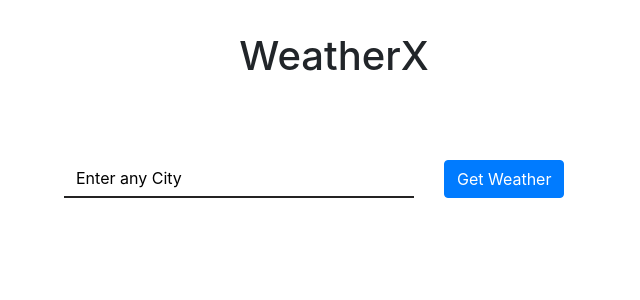
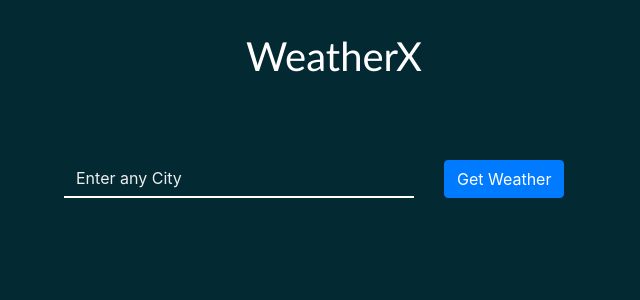
Before and after one commit to eshaan007/WeatherX, a React (Create React App) app: page / in a window 1280 px wide. Shown: the top 300 px of the page, without its empty margins (306-946 px from the left). Built offline with nearby package versions, Linux system fonts and the light colour scheme.

Commit message:
:sparkles:

```diff
--- a/src/App.css
+++ b/src/App.css
@@ -1,3 +1,5 @@
+* {background-color: rgb(3, 41, 51)}
+
 .App {
   text-align: center;
 }
@@ -10,15 +12,12 @@
   align-items: center;
   justify-content: center;
   font-size: calc(10px + 2vmin);
-  color: rgb(17, 16, 16);
 }
 
-.App-Body {
-  /* background-color: rgb(255, 255, 255); */
-  background-color: linear-gradient(black, white);
-}
 
 .heading {
+  font-family: 'Gill Sans', 'Gill Sans MT', Calibri, 'Trebuchet MS', sans-serif;
+  color: white;
   padding: 2rem;
   display: flex;
   justify-content: center;
--- a/src/App.js
+++ b/src/App.js
@@ -42,7 +42,7 @@ class App extends React.Component {
   get_WeatherIcon(icons, rangeId) {
     switch (true) {
       case rangeId >= 200 && rangeId < 232:
-        this.setState({ icon: icons.Thunderstorm });
+        this.setState({icon: icons.Thunderstorm});
         break;
       case rangeId >= 300 && rangeId <= 321:
         this.setState({ icon: icons.Drizzle });
--- a/src/app_component/form.css
+++ b/src/app_component/form.css
@@ -3,8 +3,9 @@ form {
 }
 
 form input[name="city"]{
-  color:black;
+  background-color: transparent;
+  color: black;
   border: none;
-  border-bottom: 2px solid rgb(36, 35, 35);
+  border-bottom: 2px solid rgb(255, 255, 255);
   border-radius: 0;
 }
--- a/src/app_component/form.jsx
+++ b/src/app_component/form.jsx
@@ -14,7 +14,7 @@ const Form = props => {
               className="form-control"
               placeholder="Enter any City"
               name="city"
-              autoComplete="off"
+              autoComplete="on"
             />
           </div>
           <div className="col-md-4 mt-md-0 mt-2 text-md-left ">
--- a/src/app_component/weather.css
+++ b/src/app_component/weather.css
@@ -7,11 +7,11 @@
 
 .container input,
 .container ::-webkit-input-placeholder {
-  color: black !important;
+  color: rgb(238, 238, 238) !important;
 }
 .container input:focus {
   background-color: transparent;
-  color: rgb(0, 0, 0);
+  color: rgb(251, 251, 251);
   box-shadow: none !important;
   border: none;
 }
--- a/src/app_component/weather.jsx
+++ b/src/app_component/weather.jsx
@@ -6,28 +6,28 @@ const Weather = props => {
   return (
     <div className="container">
       <div className="Card">
-        <h1 className="py-3">{props.cityname}</h1>
-        <h5 className="py-4">
+        <h1 className="text-white py-3">{props.cityname}</h1>
+        <h5 className="text-white py-4">
           <i className={`wi ${props.weatherIcon} display-1`} />
         </h5>
 
         {/* Get Celsius */}
         {props.temp_celsius ? (
-          <h1 className="py-2">Temperature : {props.temp_celsius}&deg; C</h1>
+          <h1 className="text-white py-2">Temperature : {props.temp_celsius}&deg; C</h1>
         ) : null}
 
         {/* show max and min temp */}
         {maxminTemp(props.temp_min, props.temp_max)}
 
         {/* Weather description */}
-        <h4 className="py-3">
+        <h4 className="text-white py-3">
           {props.description.charAt(0).toUpperCase() +
             props.description.slice(1)}
         </h4>
 
         {/* Wind Speed */}
         { props.wind_speed ? (
-        <h4 className="py-2">Wind Speed : {props.wind_speed} mph</h4>
+        <h4 className="text-white py-2">Wind Speed : {props.wind_speed} mph</h4>
         ) : null}
 
       </div>
@@ -39,8 +39,8 @@ function maxminTemp(min, max) {
   if (max && min) {
     return (
       <h3>
-        <span className="px-4">{min}&deg;</span>
-        <span className="px-4">{max}&deg;</span>
+        <span className="text-white px-4">{min}&deg;</span>
+        <span className="text-white px-4">{max}&deg;</span>
       </h3>
     );
   }
```
